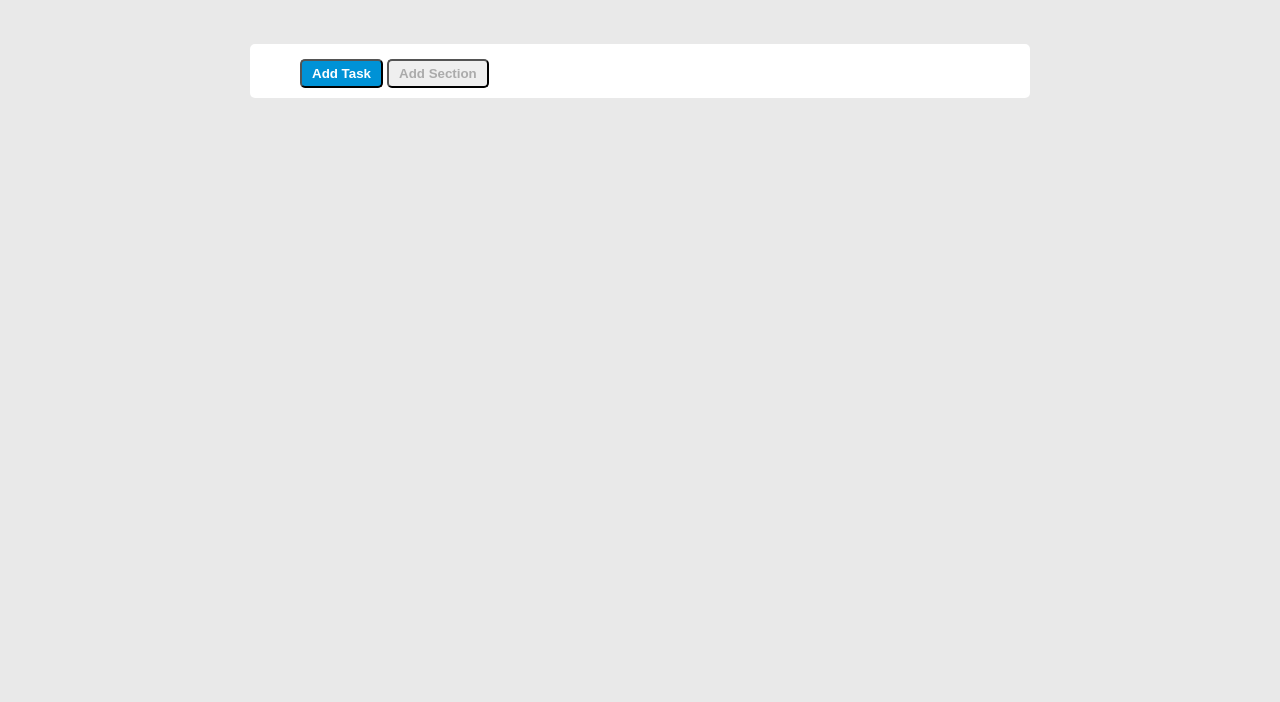
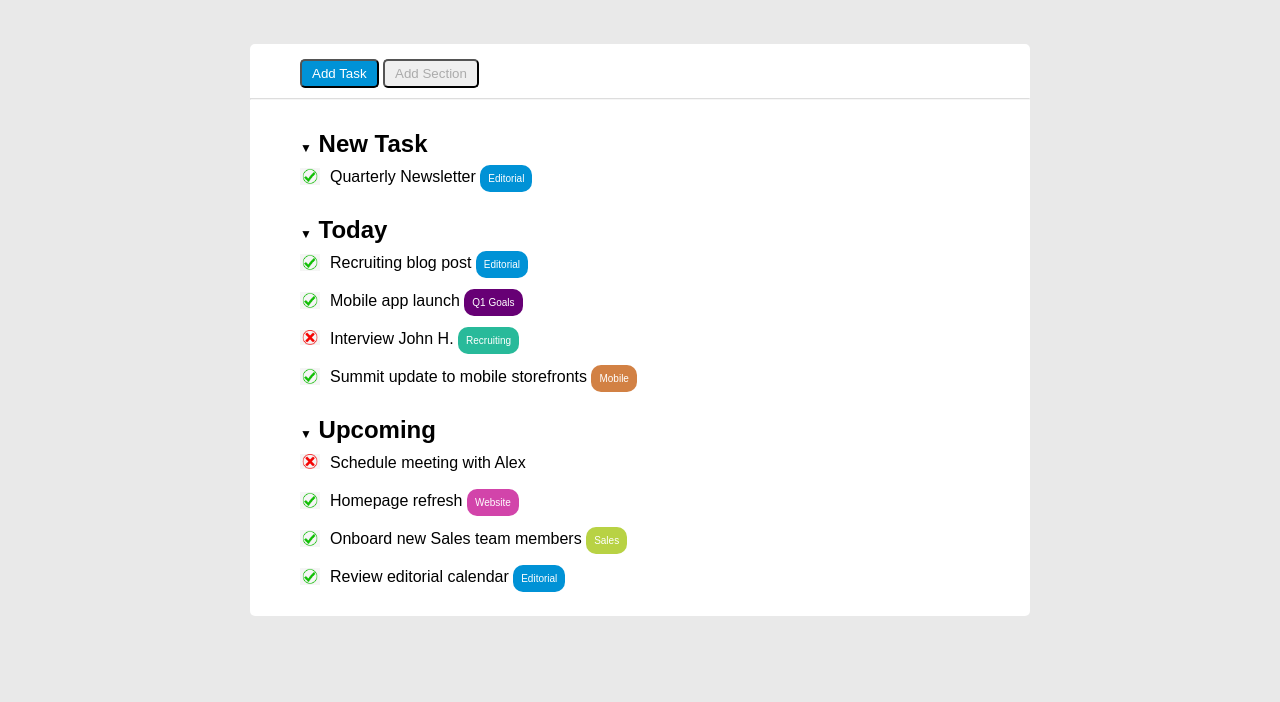
Before and after one commit to Rossiitaa/html-css-toboolist, a plain HTML site: page index.html in a window 1280 px wide. Shown: the part 98-800 px from the top of the page. Drawn offline with Linux system fonts and the light colour scheme; a web font is replaced by a local one.

Commit message:
contenuto-finito

```diff
--- a/css/style.css
+++ b/css/style.css
@@ -1,7 +1,8 @@
-
+@import url('https://fonts.googleapis.com/css2?family=Radio+Canada:wght@500&family=Roboto:wght@500;700;900&display=swap');
 
 
 * {
+    font-family: Radio Canada, Arial, Helvetica, sans-serif;
     margin: 0;
     padding: 0;
     box-sizing: border-box;
@@ -47,16 +48,106 @@ body {
     color: #ffffff;
     border-radius: 5px;
     padding: 5px 10px;
-    font-weight: bold;
 }
 
 #button2 {
     border-radius: 5px;
     padding: 5px 10px;
     color: #ababab;
-    font-weight: bold;
 }
 
-.all-button {
+.all-section {
     padding: 15px 0px 10px 50px;
 }
+/* fine-sezione-button */
+
+hr {
+    border-color: #e4e4e44c;
+}
+
+/* seconda-sezione */
+
+/* New-task */
+
+.freccia {
+    font-size: 50%;
+}
+
+.new-task {
+    margin-bottom: 10px;
+    margin-top: 15px;
+}
+
+.spunta-rossa {
+    background-image: url(../img/croce-rossa.jpg);
+    background-size: 20px;
+    background-repeat: no-repeat;
+    padding-left: 30px;
+    margin-bottom: 20px;
+}
+
+
+.editorial {
+    background-color: #0092d6;
+    font-size: 10px;
+    padding: 8px;
+    border-radius: 10px;
+    color: #ffffff;
+}
+
+/* Today */
+.today {
+    margin-top: 30px;
+    margin-bottom: 10px;
+}
+
+.spunta-verde {
+    background-image: url(../img/spunta-verde.jpg);
+    background-size: 20px;
+    background-repeat: no-repeat;
+    padding-left: 30px;
+    margin-bottom: 20px;
+}
+
+.Q1-Goals {
+    background-color: #670075;
+    font-size: 10px;
+    padding: 8px;
+    border-radius: 10px;
+    color: #ffffff;
+
+}
+
+.Recruiting {
+    background-color: #28ba9a;
+    font-size: 10px;
+    padding: 8px;
+    border-radius: 10px;
+    color: #ffffff;
+}
+
+.mobile {
+    background-color: #d28144;
+    font-size: 10px;
+    padding: 8px;
+    border-radius: 10px;
+    color: #ffffff;
+}
+
+/* Upcoming */
+
+.website {
+    background-color: #d244aa;
+    font-size: 10px;
+    padding: 8px;
+    border-radius: 10px;
+    color: #ffffff;
+}
+
+.sales {
+    background-color: #b8d244;
+    font-size: 10px;
+    padding: 8px;
+    border-radius: 10px;
+    color: #ffffff;
+}
--- a/index.html
+++ b/index.html
@@ -9,7 +9,7 @@
 </head>
 <body>
 
-<!-- logo+testo-logo -->
+                                <!-- logo+testo-logo -->
 
     <header>
         <div class="container">
@@ -18,13 +18,70 @@
         </div>
     </header>
 
-<!-- sezione-con-input -->
+                                <!-- sezione -->
 
-<!-- prima-sezione -->
+                                <!-- prima-sezione-button -->
     <main class="sezioni-centrali">
-        <section class="all-button">
+
+        <section class="all-section">
             <button type="submit" id="button1">Add Task</button>
             <button type="submit" id="button2">Add Section</button>
+        </section>
+                                <!-- fine-prima-sezione-button -->
+
+        <hr>
+
+                                <!-- seconda-sezione-new-task -->
+        <section class="all-section">
+
+            <h2 class="new-task"><span class="freccia">&#9660;</span> New Task </h2>
+
+            <div class="spunta-verde">
+                Quarterly Newsletter <span class="editorial">Editorial</span>
+            </div>
+
+                                <!-- fine-seconda-sezione-new-task -->
+
+                                <!-- inizio-terza-sezione-today -->
+
+            <h2 class="today"><span class="freccia">&#9660;</span> Today</h2>
+
+            <div class="spunta-verde">
+                Recruiting blog post <span class="editorial"> Editorial</span>
+            </div>
+
+            <div class="spunta-verde">
+                Mobile app launch <span class="Q1-Goals"> Q1 Goals </span>
+            </div>
+
+            <div class="spunta-rossa">
+                Interview John H. <span class="Recruiting"> Recruiting </span>
+            </div>
+
+            <div class="spunta-verde">
+               Summit update to mobile storefronts <span class="mobile"> Mobile </span>
+            </div>
+
+                                <!-- fine-today -->
+
+                                <!-- inizio-upcoming -->
+
+            <h2 class="today"><span class="freccia">&#9660;</span> Upcoming</h2>
+            <div class="spunta-rossa">
+                Schedule meeting with Alex
+            </div>
+
+            <div class="spunta-verde">
+                Homepage refresh <span class="website"> Website </span>
+            </div>
+
+            <div class="spunta-verde">
+                Onboard new Sales team members <span class="sales"> Sales </span>
+            </div>
+
+            <div class="spunta-verde">
+                Review editorial calendar <span class="editorial"> Editorial</span>
+            </div>
         </section>
     </main>
 
```
Also changed, not shown: img/croce-rossa.jpg (added), img/spunta-verde.jpg (added).
